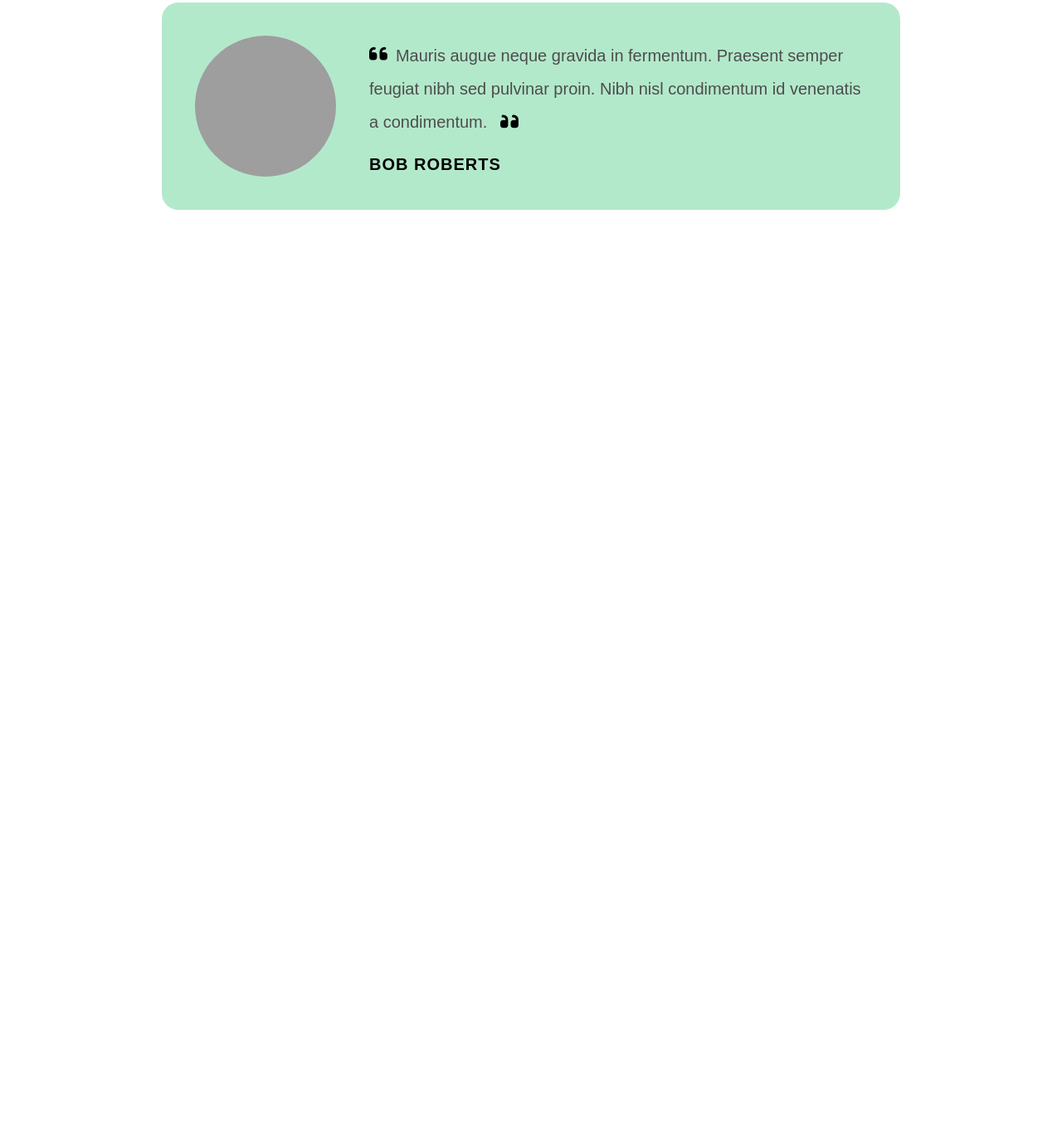
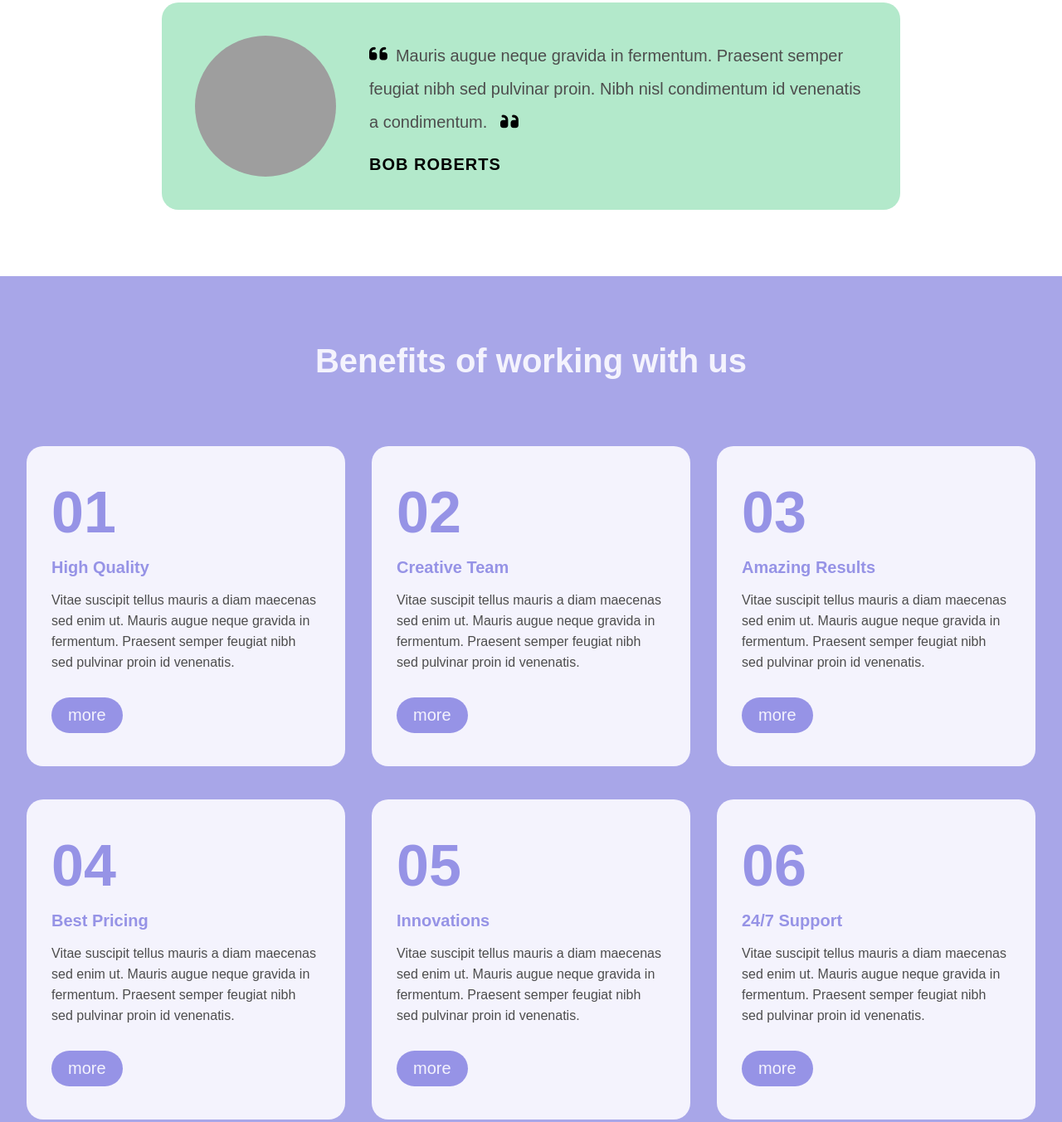
Before and after one commit to atharvabaodhankar/demo, a plain HTML site: page index.html in a window 1280 px wide. Shown: the part 2876-4229 px from the top of the page at 83% size. Before the commit the page ends 3209 px from the top, so only its background shows below. Drawn offline with Linux system fonts and the light colour scheme; grey boxes are pictures that could not be loaded.

Commit message:
added Working Section

```diff
--- a/index.html
+++ b/index.html
@@ -130,6 +130,52 @@
             </div>
         </div>
     </section>
+    <section id="working">
+        <div class="working-head">
+            <h1>Benefits of working with us</h1>
+        </div>
+        <div class="working">
+            <div class="working-box">
+                <h1>01</h1>
+                <h2>High Quality</h2>
+                <p>Vitae suscipit tellus mauris a diam maecenas sed enim ut. Mauris augue neque gravida in fermentum. Praesent semper feugiat nibh sed pulvinar proin id venenatis.</p>
+                <a href="#">more</a>
+            </div>
+            <div class="working-box">
+                <h1>02</h1>
+                <h2>Creative Team</h2>
+                <p>Vitae suscipit tellus mauris a diam maecenas sed enim ut. Mauris augue neque gravida in fermentum. Praesent semper feugiat nibh sed pulvinar proin id venenatis.</p>
+                <a href="#">more</a>
+            </div>
+            <div class="working-box">
+                <h1>03</h1>
+                <h2>Amazing Results
+                </h2>
+                <p>Vitae suscipit tellus mauris a diam maecenas sed enim ut. Mauris augue neque gravida in fermentum. Praesent semper feugiat nibh sed pulvinar proin id venenatis.</p>
+                <a href="#">more</a>
+            </div>
+            <div class="working-box">
+                <h1>04</h1>
+                <h2>Best Pricing
+                </h2>
+                <p>Vitae suscipit tellus mauris a diam maecenas sed enim ut. Mauris augue neque gravida in fermentum. Praesent semper feugiat nibh sed pulvinar proin id venenatis.</p>
+                <a href="#">more</a>
+            </div>
+            <div class="working-box">
+                <h1>05</h1>
+                <h2>Innovations</h2>
+                <p>Vitae suscipit tellus mauris a diam maecenas sed enim ut. Mauris augue neque gravida in fermentum. Praesent semper feugiat nibh sed pulvinar proin id venenatis.</p>
+                <a href="#">more</a>
+            </div>
+            <div class="working-box">
+                <h1>06</h1>
+                <h2>24/7 Support
+                </h2>
+                <p>Vitae suscipit tellus mauris a diam maecenas sed enim ut. Mauris augue neque gravida in fermentum. Praesent semper feugiat nibh sed pulvinar proin id venenatis.</p>
+                <a href="#">more</a>
+            </div>
+        </div>
+    </section>
 
     <script>
         var navBar = document.querySelector('nav');
--- a/style.css
+++ b/style.css
@@ -40,7 +40,7 @@ nav ul{
     position: fixed;
     top: 0;
     transition: all .5s ease;
-    left: -100%;
+    left: -120%;
     height: 100vh;
     width: 300px;
     z-index: 100;
@@ -449,6 +449,69 @@ nav ul li a:hover::after{
     font-weight: 600;
     letter-spacing: 1px;
 }
+/* Working */
+#working{
+    display: flex;
+    align-items: center;
+    justify-content: center;
+    flex-direction: column;
+    background-color: #a8a6e8;
+    padding: 6rem 0;
+}
+.working-head{
+    display: flex;
+    align-items: center;
+    justify-content: center;
+    text-align: center;
+    padding: 2rem 0;
+    margin-bottom: 4rem;
+}
+.working-head h1{
+    font-size: 4rem;
+    color: #f4f3fd;
+}
+.working{
+    display: flex;
+    align-items: center;
+    justify-content: space-evenly;
+    flex-wrap: wrap;
+}
+.working-box{
+    display: flex;
+    align-items: flex-start;
+    justify-content: flex-start;
+    flex-direction: column;
+    background-color: #f4f3fd;
+    color: var(--violet);
+    padding: 4rem 3rem;
+    border-radius: 2rem;
+    width: 30%;
+    margin: 2rem 0;
+}
+.working-box h1{
+    font-size: 7rem;
+}
+.working-box h2{
+    font-size: 2rem;
+    margin: 1.5rem 0;
+}
+.working-box p{
+    font-size: 1.6rem;
+    line-height: 2.5rem;
+    color: #4d4d4d;
+}
+.working-box a{
+    font-size: 2rem;
+    background-color: var(--violet);
+    transition: all .3s ease;
+    color: #f4f3fd;
+    padding: 1rem 2rem;
+    border-radius: 3rem;
+    margin-top: 3rem;
+}
+.working-box a:hover{
+    background-color: var(--violet-l);
+}
 @media screen and (max-width:1200px) {
     .hero-blue-img {
         position: absolute;
@@ -481,6 +544,40 @@ nav ul li a:hover::after{
     .testimonials-header {
         padding: 0 2.5rem;
         width: 95%;
+    }
+    .working-box {
+        width: 42%;
+    }
+}
+@media screen and (max-width:800px) {
+    #hero{
+        display: grid;
+        padding: 8rem 2rem;
+        grid-template-rows: 650px 380px 380px 380px 380px ;
+        grid-template-columns: 100% ;
+        gap: 2rem;
+        grid-template-areas:
+        "hero-blue"
+        "hero-green"
+        "hero-red"
+        "hero-yellow"
+        "hero-violet";
+    }
+    .hero-blue-img {
+        position: absolute;
+        top: 45%;
+        left: 50%;
+        transform: translate(-50% , 0%);
+    }
+    .hero-blue-img {
+        height: 370px;
+    }
+    .hero-blue-desc {
+        align-items: center;
+        justify-content: flex-start;
+        height: 100%;
+        width: 100%;
+        text-align: center;
     }
 }
 @media screen and (max-width:780px) {
@@ -521,6 +618,14 @@ nav ul li a:hover::after{
         width: 100%;
         margin-top: 2rem;
     }
+    .working-head {
+        padding: 2rem 2rem;
+    }
+}
+@media screen and (max-width:700px) {
+    .working-box {
+        width: 400px;
+    }
 }
 @media screen and (max-width:800px) {
 
@@ -528,40 +633,7 @@ nav ul li a:hover::after{
 @media screen and (max-width:800px) {
 
 }
-@media screen and (max-width:800px) {
 
-}
-@media screen and (max-width:800px) {
-    #hero{
-        display: grid;
-        padding: 8rem 2rem;
-        grid-template-rows: 650px 380px 380px 380px 380px ;
-        grid-template-columns: 100% ;
-        gap: 2rem;
-        grid-template-areas:
-        "hero-blue"
-        "hero-green"
-        "hero-red"
-        "hero-yellow"
-        "hero-violet";
-    }
-    .hero-blue-img {
-        position: absolute;
-        top: 45%;
-        left: 50%;
-        transform: translate(-50% , 0%);
-    }
-    .hero-blue-img {
-        height: 370px;
-    }
-    .hero-blue-desc {
-        align-items: center;
-        justify-content: flex-start;
-        height: 100%;
-        width: 100%;
-        text-align: center;
-    }
-}
 @media screen and (max-width:550px) {
     .plan-head {
         width: 90%;
@@ -604,6 +676,9 @@ nav ul li a:hover::after{
     .testimonials-box {
         padding: 4rem 2rem;
     }
+    .working-box {
+        width: 85%;
+    }
 }
 @media screen and (max-width:500px) {
 
```
